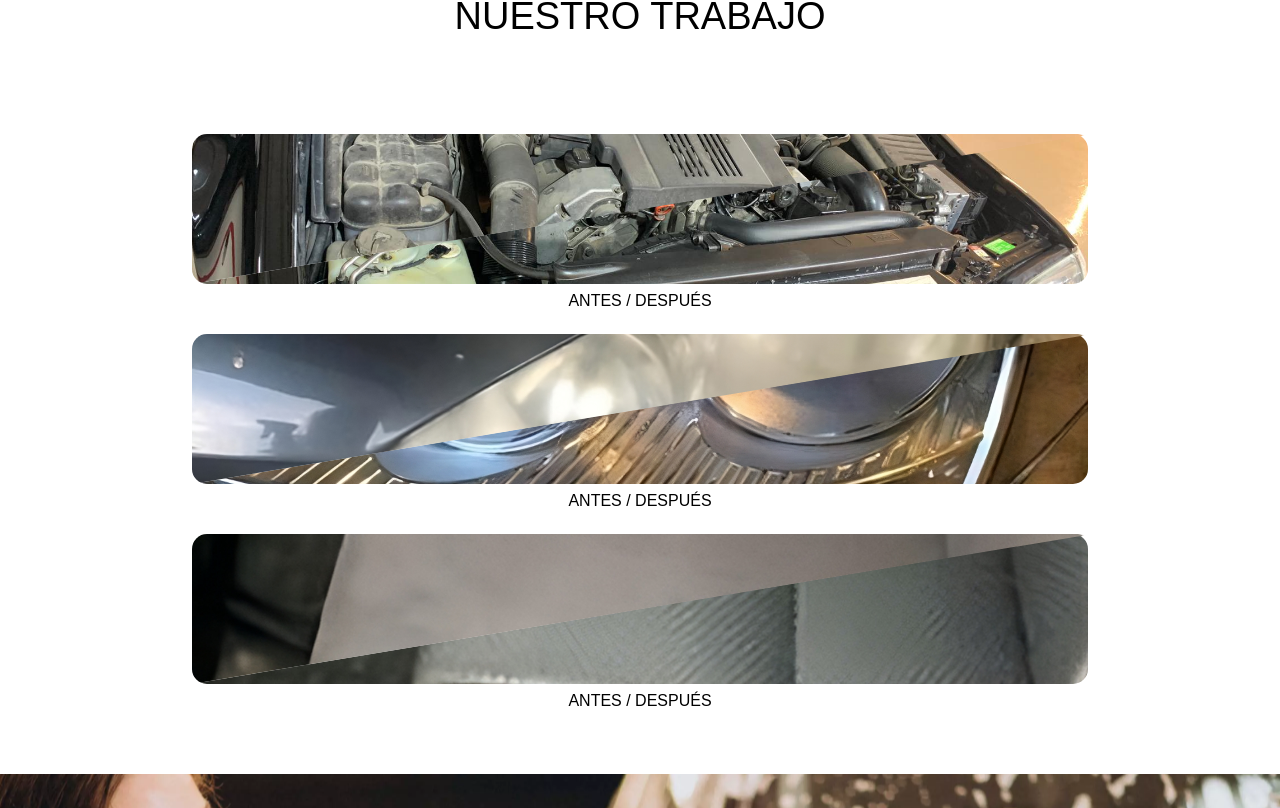
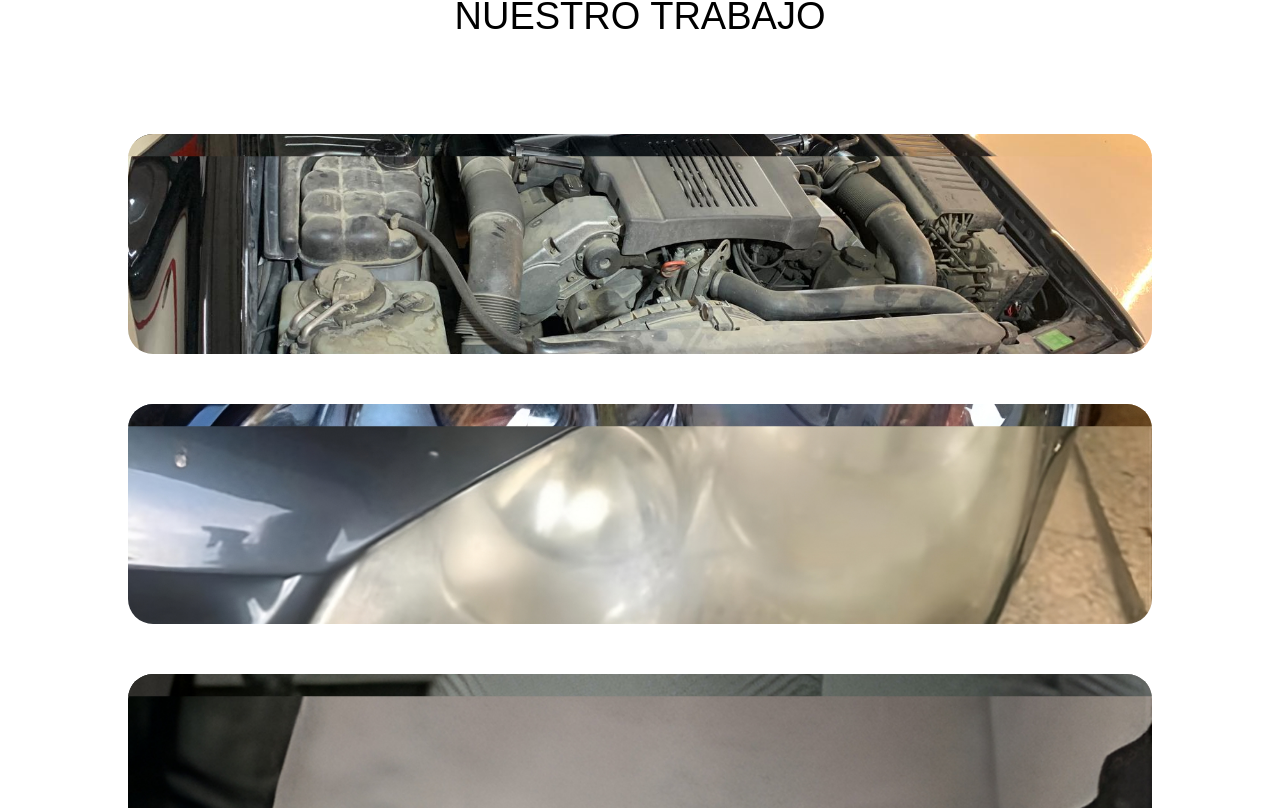
Before and after one commit to justinait/subCenterdetail, a React (Vite) app: page / in a window 1280 px wide. Shown: the part 2532-3340 px from the top of the page. Built offline with nearby package versions, Linux system fonts and the light colour scheme.

Commit message:
after before

```diff
--- a/src/Components/After/After.css
+++ b/src/Components/After/After.css
@@ -11,8 +11,8 @@
 
 .imageContainerAfter {
     position: relative;
-    width: 70%;
-    height: 150px;
+    width: 80%;
+    height: 220px;
     margin: 20px;
     margin-bottom: 30px;
 }
@@ -23,35 +23,36 @@
     height: 100%;
     background-size: cover;
     background-position: center;
-    transition: clip-path 0.5s ease;
-    border-radius: 15px;
+    transition: clip-path 2s ease-in-out; /* Transición suave */
+    border-radius: 25px;
 }
 
-.image.before {
-    clip-path: polygon(0 0, 100% 0, 0% 100%);
-    border-right: 5px solid white;
+.before {
     z-index: 1;
 }
 
-.image.after {
-    clip-path: polygon(100% 0, 100% 100%, 0 100%);
+.after {
+    z-index: 2;
+    clip-path: polygon(0 0, 100% 0, 100% 0, 0 0); /* Comienza oculta */
 }
 
-.imageContainerAfter:hover .before:hover {
-    clip-path: polygon(0 0, 100% 0, 100% 100%, 0 100%);
-    z-index: 3;
+/* Animación loop para transiciones continuas */
+.loopAnimation {
+    animation: loopVertical 6s infinite ease-in-out;
 }
 
-.imageContainerAfter:hover .after:hover {
-    clip-path: polygon(0 0, 100% 0, 100% 100%, 0 100%);
-    z-index: 4;
+/* Animación de "antes" a "después" en 3 segundos, luego regresa */
+@keyframes loopVertical {
+    0% {
+      clip-path: polygon(0 0, 100% 0, 100% 0, 0 0); /* Comienza oculta (antes) */
+    }
+    33% {
+      clip-path: polygon(0 0, 100% 0, 100% 100%, 0 100%); /* Se muestra toda la imagen (después) */
+    }
+    66% {
+      clip-path: polygon(0 0, 100% 0, 100% 100%, 0 100%); /* Mantiene la imagen completa (después) */
+    }
+    100% {
+      clip-path: polygon(0 0, 100% 0, 100% 0, 0 0); /* Vuelve a ocultar (antes) */
+    }
 }
-
-.beforeAfterText {
-    position: absolute;
-    bottom: -45px;
-    width: 100%;
-    text-align: center;
-    font-weight: 400;
-    font-size: 16px;
-}
--- a/src/Components/After/After.jsx
+++ b/src/Components/After/After.jsx
@@ -1,28 +1,51 @@
-import React from 'react'
-import './After.css'
+import React, { useState, useEffect, useRef } from 'react';
+import './After.css';
 
 function After() {
   const after = [
-    {before: "/images/beforeafter/motor.jpeg", after: "/images/beforeafter/motorafter.jpeg"},
-    {before: "/images/beforeafter/farolbeforeia.jpeg", after: "/images/beforeafter/farolia.jpeg"},
-    {before: "/images/beforeafter/before3ia.jpeg", after: "/images/beforeafter/after3ia.jpeg", className: 'higher'}
-  ]
+    { before: "/images/beforeafter/motor.jpeg", after: "/images/beforeafter/motorafter.jpeg" },
+    { before: "/images/beforeafter/farolbeforeia.jpeg", after: "/images/beforeafter/farolia.jpeg" },
+    { before: "/images/beforeafter/before3ia.jpeg", after: "/images/beforeafter/after3ia.jpeg", className: 'higher' }
+  ];
+
+  const [isInView, setIsInView] = useState(false);
+  const workRef = useRef(null); // Referencia para el ID "work"
+
+  useEffect(() => {
+    const observer = new IntersectionObserver(
+      (entries) => {
+        const entry = entries[0];
+        setIsInView(entry.isIntersecting); // Verifica si está en vista
+      },
+      { threshold: 0.5 } // Comienza la animación cuando el 50% de la sección está visible
+    );
+
+    if (workRef.current) {
+      observer.observe(workRef.current);
+    }
+
+    return () => {
+      if (workRef.current) {
+        observer.unobserve(workRef.current);
+      }
+    };
+  }, []);
+
   return (
-    <div className='afterContainer' id='work'>
+    <div className='afterContainer' id='work' ref={workRef}>
       <h2>Nuestro trabajo</h2>
 
       <div className="imagesContainerMapAfter">
         {after.map((e, i) => (
           <div className="imageContainerAfter" key={i}>
             <div className="image before" style={{ backgroundImage: `url(${e.before})` }}></div>
-            <div className="image after" style={{ backgroundImage: `url(${e.after})` }}></div>
+            <div className={`image after ${isInView ? 'loopAnimation' : ''}`} style={{ backgroundImage: `url(${e.after})` }}></div>
             <p className='beforeAfterText'>ANTES / DESPUÉS</p>
           </div>
         ))}
       </div>
-
     </div>
-  )
+  );
 }
 
-export default After
+export default After;
--- a/src/Components/Contact/Contact.css
+++ b/src/Components/Contact/Contact.css
@@ -31,7 +31,7 @@
     margin: 0;
 }
 .contactContainerBox div {
-    width: 56%;
+    width: 86%;
 }
 @media(min-width:600px){
     .contactSubtitle {
--- a/src/Components/Navbar/Navbar.css
+++ b/src/Components/Navbar/Navbar.css
@@ -26,7 +26,7 @@
     top: 64px;
     right: 0;
     padding: 6% 5% 4%;
-    background: black;
+    background: #333333;
     text-align: right;
     color: #f4f4f4;
     border-radius: 0 0 5px 5px;
```
Also changed, not shown: public/images/beforeafter/capobefore.jpeg (added).
